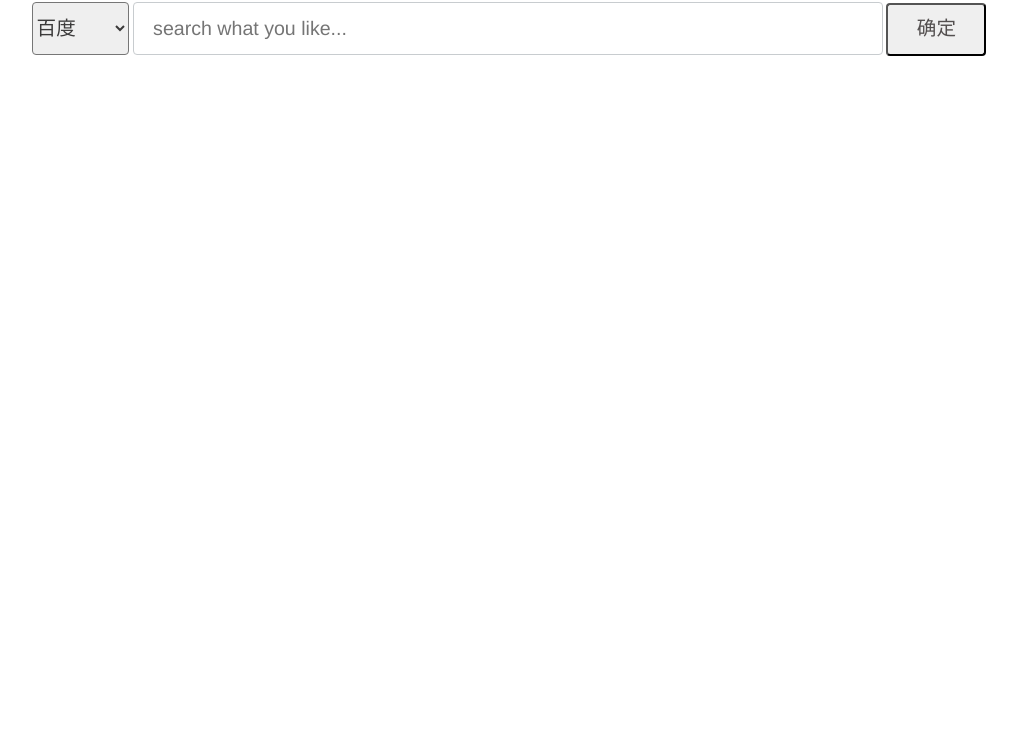
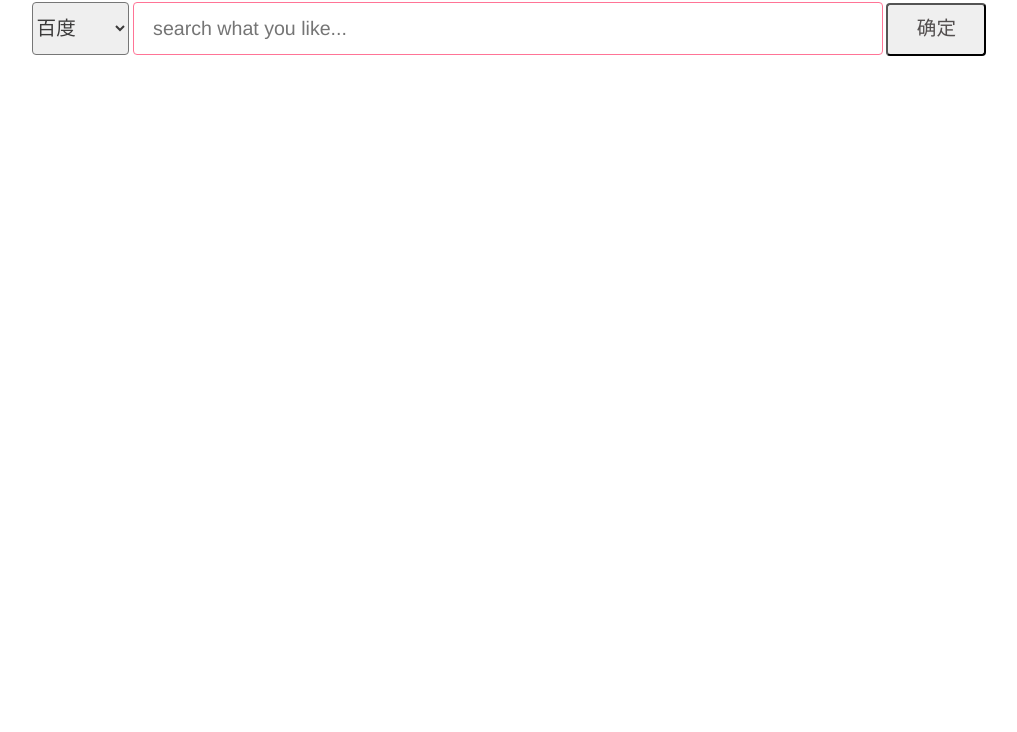
Before and after one commit to justlikexin/justlikexin.github.io, a plain HTML site: page index.html in a window 1280 px wide. Shown: the part 68-800 px from the top of the page, without its empty margins (131-1148 px from the left). Drawn offline with nearby package versions, Linux system fonts and the light colour scheme.

Commit message:
add autofocus

```diff
--- a/index.html
+++ b/index.html
@@ -94,6 +94,11 @@
       return this.replace(/(\s*$)/g, "");
     }
     </script>
+    <script type="text/javascript">
+      window.onload = function(){
+        document.getElementById("keyword").focus()
+      }
+    </script>
   </body>
 
 
```
